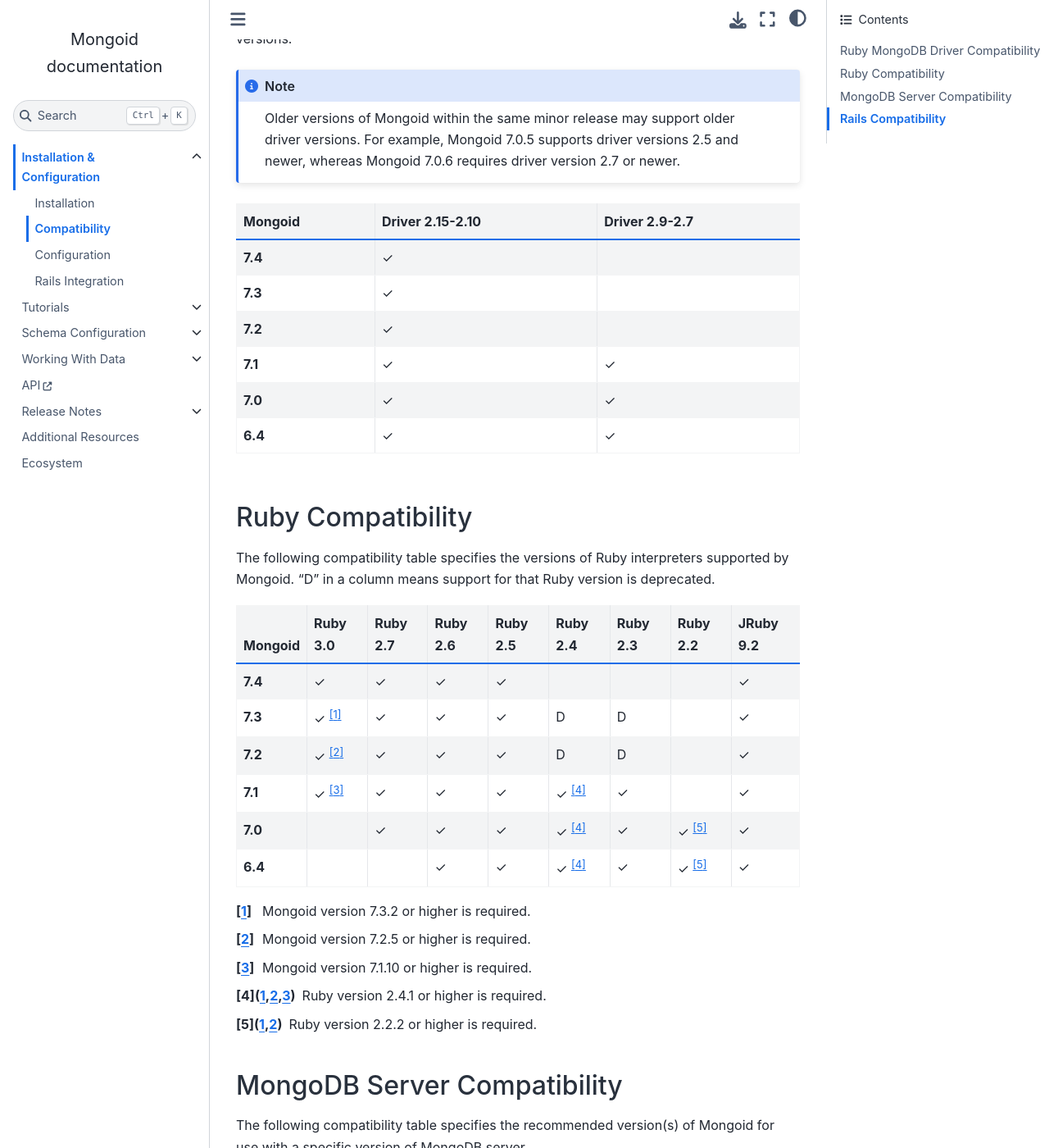
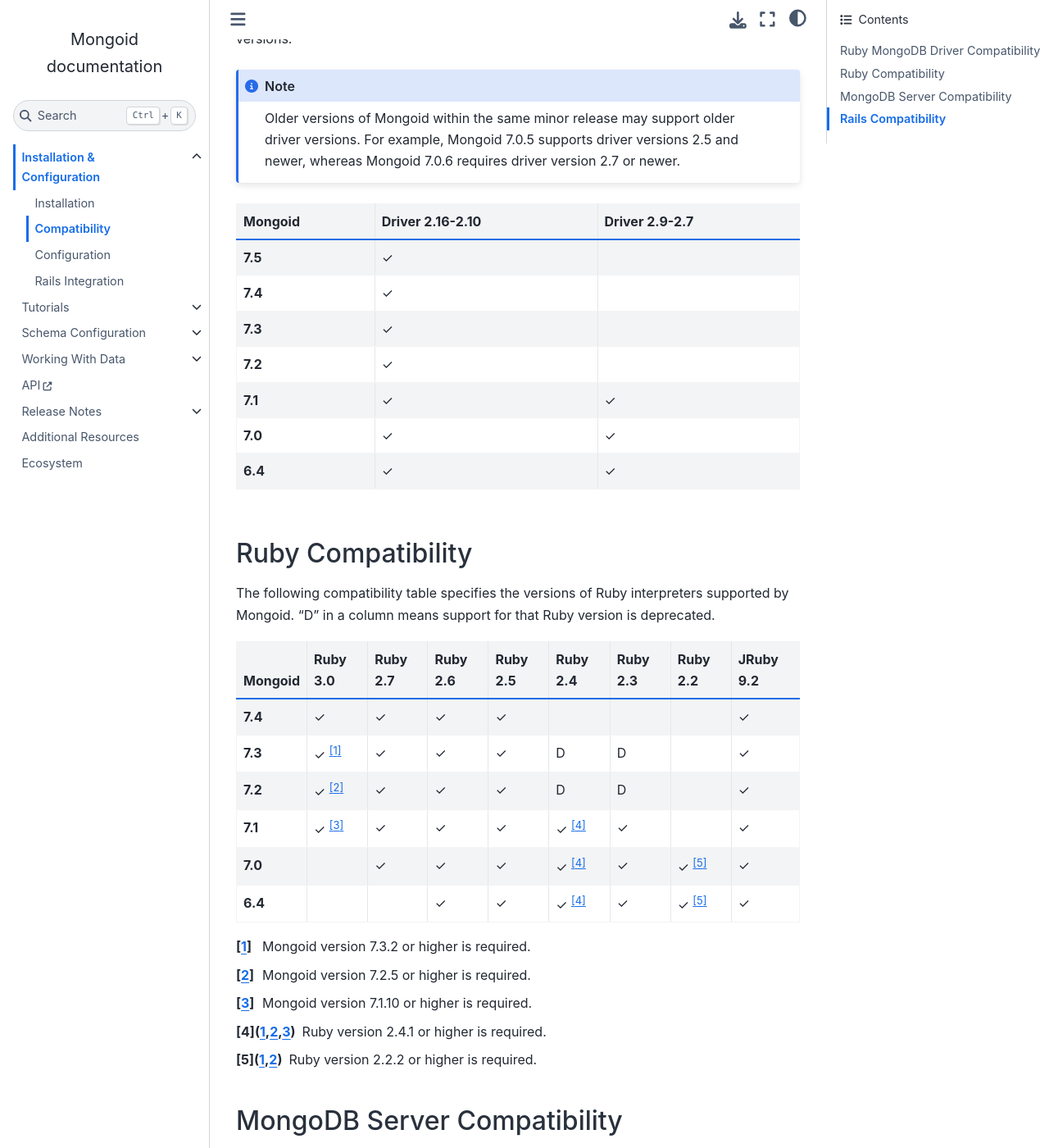
Before and after one commit to i80and/docs-mongoid, a Sphinx documentation site: the page built from docs/reference/compatibility.txt, in a window 1280 px wide and 1400 px high, scrolled down 440 px. Shown: the whole window at 82% size. Built offline with Sphinx 7.4.7 and the Sphinx Book theme 1.1.4, drawn with Linux system fonts in a browser that asks for light colours; some of the changed text lies outside the part shown.

Commit message:
MONGOID-5196 Document MongoDB 5.0 support (#5095)

```diff
--- a/docs/reference/compatibility.txt
+++ b/docs/reference/compatibility.txt
@@ -31,8 +31,12 @@ specified Mongoid versions.
    :class: compatibility-large no-padding
 
    * - Mongoid
-     - Driver 2.15-2.10
+     - Driver 2.16-2.10
      - Driver 2.9-2.7
+
+   * - 7.5
+     - |checkmark|
+     -
 
    * - 7.4
      - |checkmark|
@@ -170,6 +174,7 @@ for driver compatibility matrices.
    :class: compatibility-large no-padding
 
    * - Mongoid
+     - MongoDB 5.0
      - MongoDB 4.4
      - MongoDB 4.2
      - MongoDB 4.0
```
Also changed, not shown: other parts of docs/reference/compatibility.txt (+6 -0 lines).
